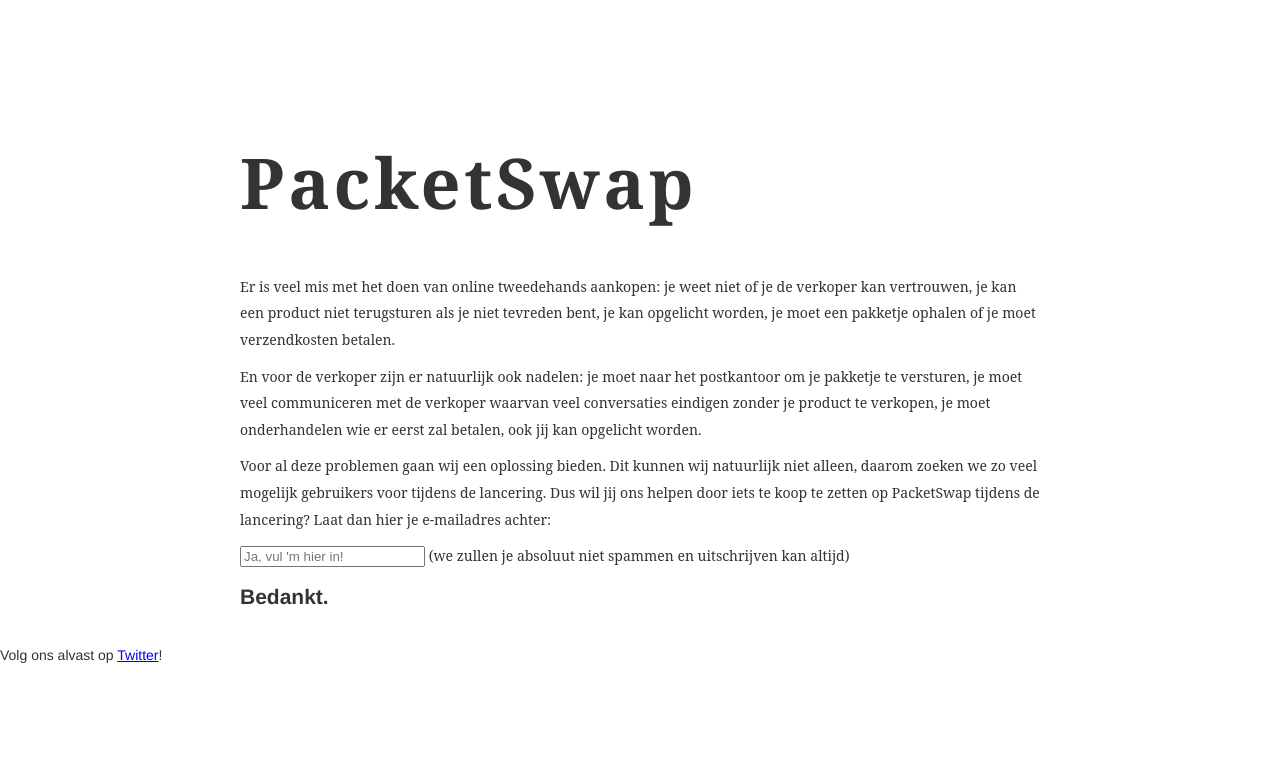
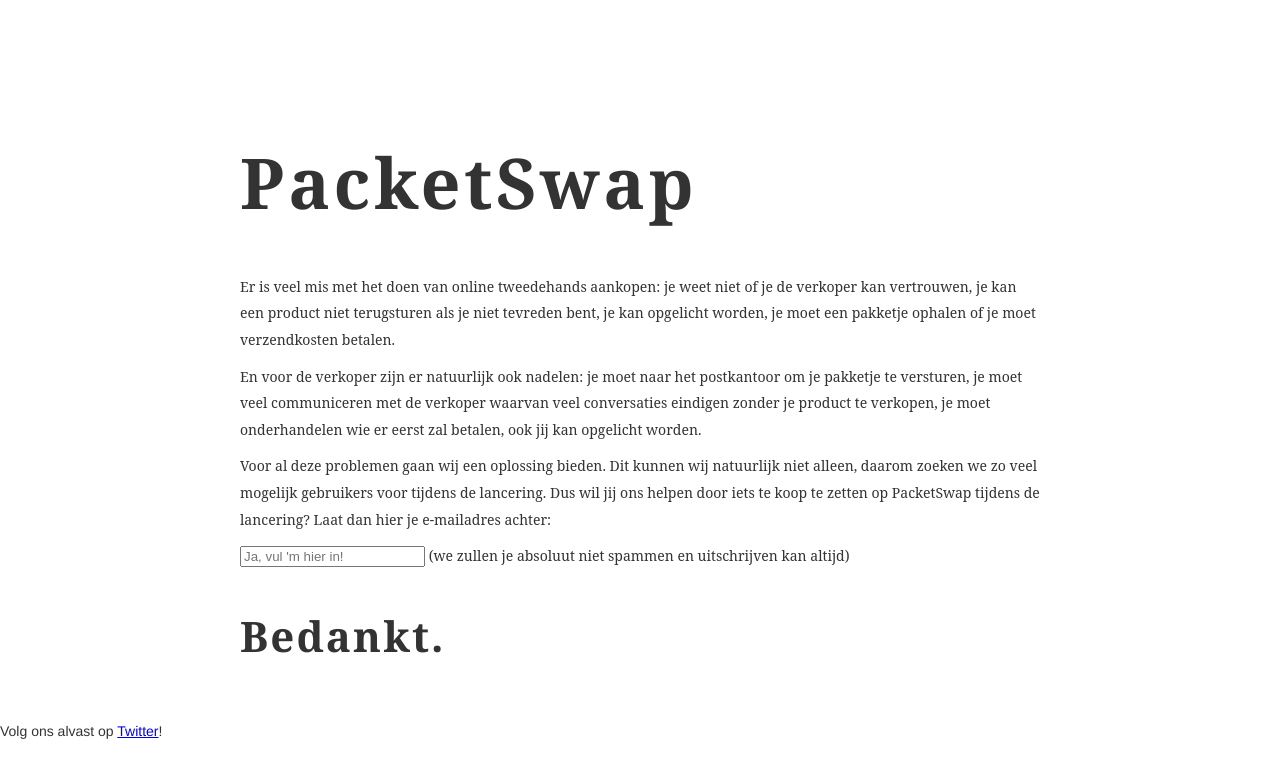
Before and after one commit to packetswap/packetswap.com, a Jekyll site: the page built from index.md, in a window 1280 px wide. Shown: the top 778 px of the page. Built offline with Jekyll 4.4.1, drawn with Linux system fonts in a browser that asks for light colours.

Commit message:
Update app.scss

```diff
--- a/style/app.scss
+++ b/style/app.scss
@@ -21,15 +21,24 @@
   padding: 20px;
 }
 
-h1.home {
+h1, h2, h3 {
   font-family: Georgia, "Times New Roman", Times, serif;
+  letter-spacing: 0.05em;
+}
+
+h1 {
   font-size: 5em;
   padding: 1.5em 0 0.5em;
-  letter-spacing: 0.05em;
+}
+
+h2 {
+  font-size: 3em;
+  padding: 0.5em 0 0.5em;
 }
 
 p {
   font-family: 'Noto Serif';
   line-height: 1.9em;
   margin: 0 0 10px;
+  font-size: 14px;
 }
```
